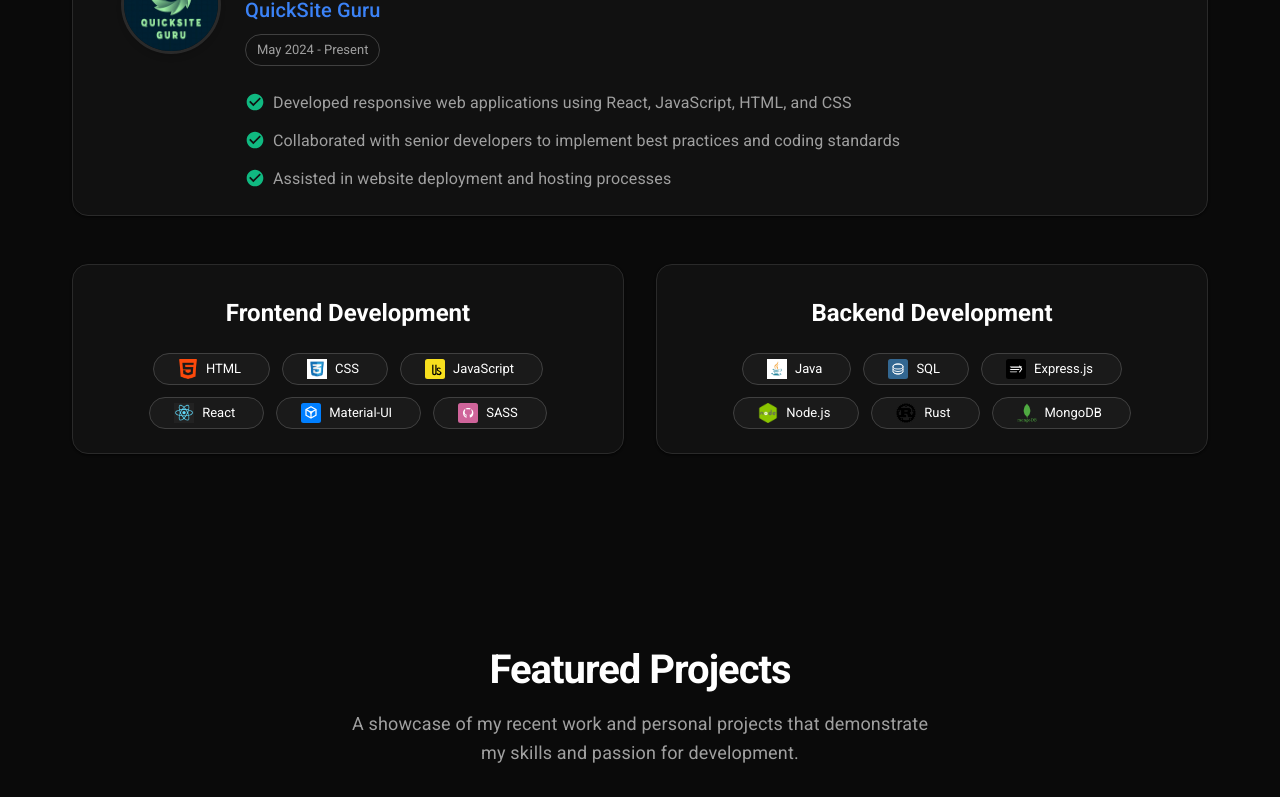
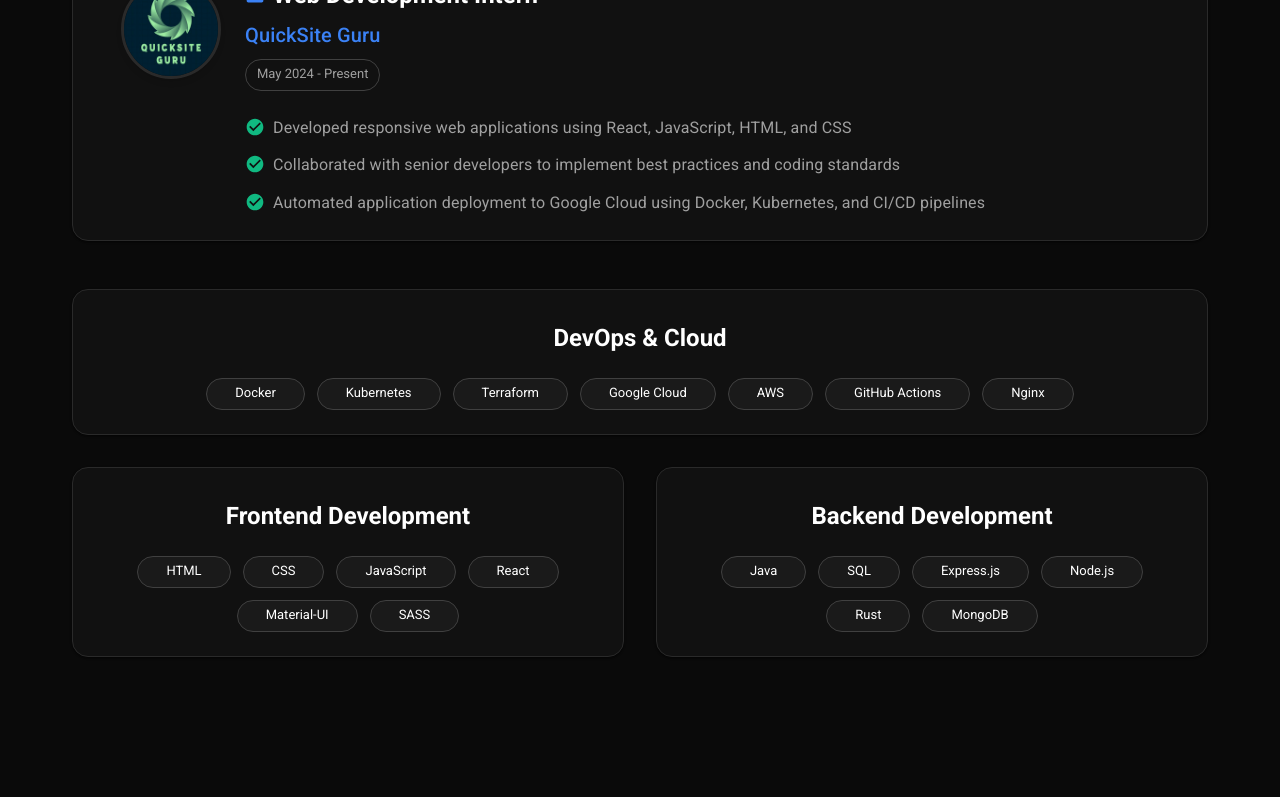
Before and after one commit to j-j0/portfolio, a React (Create React App) app: page / in a window 1280 px wide. Shown: the part 2000-2797 px from the top of the page. Built offline with nearby package versions, Linux system fonts and the light colour scheme.

Commit message:
website changes and readme

```diff
--- a/src/components/About.jsx
+++ b/src/components/About.jsx
@@ -1,11 +1,19 @@
 import React from "react";
 import about1 from "../pictures/about1.jpg";
-import { Code, Storage, Palette } from "@mui/icons-material";
+// Import a new icon for DevOps. Dns is a good one for infrastructure.
+import { Code, Storage, Dns } from "@mui/icons-material";
 import { Typography, Box, Card, CardContent } from "@mui/material";
 
 function About() {
 
+  // Re-ordered and updated the skills array
   const skills = [
+    {
+      // New DevOps entry
+      icon: <Dns sx={{ fontSize: "2rem", color: "var(--color-success)" }} />,
+      title: "DevOps & Cloud",
+      description: "Automating software delivery with CI/CD pipelines, containerization (Docker), and orchestration (Kubernetes). Experienced with Google Cloud and Infrastructure as Code (Terraform)."
+    },
     {
       icon: <Code sx={{ fontSize: "2rem", color: "var(--color-primary)" }} />,
       title: "Frontend Development",
@@ -15,11 +23,6 @@ function About() {
       icon: <Storage sx={{ fontSize: "2rem", color: "var(--color-accent)" }} />,
       title: "Backend Development",
       description: "Developing scalable server-side applications and APIs using various technologies including Node.js, Java, and database management."
-    },
-    {
-      icon: <Palette sx={{ fontSize: "2rem", color: "var(--color-success)" }} />,
-      title: "UI/UX Design",
-      description: "Creating intuitive user interfaces and experiences for web applications, focusing on usability and modern design principles."
     }
   ];
 
--- a/src/components/Experience.jsx
+++ b/src/components/Experience.jsx
@@ -5,22 +5,35 @@ import "../vars.css";
 
 const Experience = () => {
 
-  const frontendSkills = [
-    { name: "HTML", logo: require("../pictures/html.png") },
-    { name: "CSS", logo: require("../pictures/css.png") },
-    { name: "JavaScript", logo: require("../pictures/javascript.svg") },
-    { name: "React", logo: require("../pictures/react.png") },
-    { name: "Material-UI", logo: require("../pictures/material-ui.svg") },
-    { name: "SASS", logo: require("../pictures/sass.svg") }
+
+  const devopsSkills = [
+    { name: "Docker" },
+    { name: "Kubernetes" },
+    { name: "Terraform" },
+    { name: "Google Cloud" },
+    { name: "AWS" },
+    { name: "GitHub Actions" },
+    { name: "Nginx" },
   ];
 
+
+  const frontendSkills = [
+    { name: "HTML" },
+    { name: "CSS" },
+    { name: "JavaScript" },
+    { name: "React" },
+    { name: "Material-UI" },
+    { name: "SASS" }
+  ];
+
+
   const backendSkills = [
-    { name: "Java", logo: require("../pictures/java.png") },
-    { name: "SQL", logo: require("../pictures/sql.svg") },
-    { name: "Express.js", logo: require("../pictures/express.svg") },
-    { name: "Node.js", logo: require("../pictures/node.png") },
-    { name: "Rust", logo: require("../pictures/rust.png") },
-    { name: "MongoDB", logo: require("../pictures/mongodb.png") }
+    { name: "Java" },
+    { name: "SQL" },
+    { name: "Express.js" },
+    { name: "Node.js" },
+    { name: "Rust" },
+    { name: "MongoDB" }
   ];
 
   return (
@@ -138,7 +151,7 @@ const Experience = () => {
                   {[
                     "Developed responsive web applications using React, JavaScript, HTML, and CSS",
                     "Collaborated with senior developers to implement best practices and coding standards",
-                    "Assisted in website deployment and hosting processes"
+                    "Automated application deployment to Google Cloud using Docker, Kubernetes, and CI/CD pipelines",
                   ].map((achievement, index) => (
                     <Box
                       key={index}
@@ -173,79 +186,67 @@ const Experience = () => {
           </CardContent>
         </Card>
 
-        {/* Technical Skills */}
+        {/* Technical Skills Grid */}
         <Box
           sx={{
             display: "grid",
-            gridTemplateColumns: { xs: "1fr", md: "1fr 1fr" },
+            gridTemplateColumns: { xs: "1fr", lg: "1fr 1fr" },
             gap: 4,
           }}
         >
-          {/* Frontend Skills */}
+          {/* DevOps & Cloud Skills */}
           <Card
             sx={{
+              gridColumn: { xs: "span 1", lg: "span 2" },
               backgroundColor: "var(--color-surface)",
               border: "1px solid var(--color-border)",
               borderRadius: "var(--radius-lg)",
               transition: "var(--transition-normal)",
               "&:hover": {
-                borderColor: "var(--color-primary)",
+                borderColor: "var(--color-success)",
                 boxShadow: "var(--shadow-md)",
               },
             }}
           >
             <CardContent sx={{ padding: "2rem" }}>
-              <Typography
-                variant="h5"
-                sx={{
-                  color: "var(--color-text)",
-                  fontWeight: 600,
-                  marginBottom: 3,
-                  textAlign: "center",
-                }}
-              >
+              <Typography variant="h5" sx={{ color: "var(--color-text)", fontWeight: 600, marginBottom: 3, textAlign: "center" }}>
+                DevOps & Cloud
+              </Typography>
+              <Box sx={{ display: "flex", flexWrap: "wrap", gap: 1.5, justifyContent: "center" }}>
+                {devopsSkills.map((skill, index) => (
+                  <Chip
+                    key={index}
+                    label={skill.name}
+                    sx={{
+                      backgroundColor: "var(--color-surface-elevated)", color: "var(--color-text)", border: "1px solid var(--color-border-light)", padding: "0.5rem 1rem",
+                      "&:hover": { backgroundColor: "var(--color-success)", color: "white", transform: "translateY(-2px)", boxShadow: "var(--shadow-sm)" },
+                      transition: "var(--transition-normal)",
+                    }}
+                  />
+                ))}
+              </Box>
+            </CardContent>
+          </Card>
+
+          {/* Frontend Skills */}
+          <Card
+            sx={{
+              backgroundColor: "var(--color-surface)", border: "1px solid var(--color-border)", borderRadius: "var(--radius-lg)", transition: "var(--transition-normal)",
+              "&:hover": { borderColor: "var(--color-primary)", boxShadow: "var(--shadow-md)" },
+            }}
+          >
+            <CardContent sx={{ padding: "2rem" }}>
+              <Typography variant="h5" sx={{ color: "var(--color-text)", fontWeight: 600, marginBottom: 3, textAlign: "center" }}>
                 Frontend Development
               </Typography>
-
-              <Box
-                sx={{
-                  display: "flex",
-                  flexWrap: "wrap",
-                  gap: 1.5,
-                  justifyContent: "center",
-                }}
-              >
+              <Box sx={{ display: "flex", flexWrap: "wrap", gap: 1.5, justifyContent: "center" }}>
                 {frontendSkills.map((skill, index) => (
                   <Chip
                     key={index}
-                    icon={skill.logo ? (
-                      <Box
-                        component="img"
-                        src={skill.logo}
-                        alt={skill.name}
-                        sx={{
-                          width: 20,
-                          height: 20,
-                          objectFit: "contain",
-                        }}
-                      />
-                    ) : undefined}
                     label={skill.name}
                     sx={{
-                      backgroundColor: "var(--color-surface-elevated)",
-                      color: "var(--color-text)",
-                      border: "1px solid var(--color-border-light)",
-                      padding: skill.logo ? "0.5rem 1rem" : "0.5rem 1rem",
-                      "& .MuiChip-icon": {
-                        marginLeft: "8px",
-                        marginRight: "-4px",
-                      },
-                      "&:hover": {
-                        backgroundColor: "var(--color-primary)",
-                        color: "white",
-                        transform: "translateY(-2px)",
-                        boxShadow: "var(--shadow-sm)",
-                      },
+                      backgroundColor: "var(--color-surface-elevated)", color: "var(--color-text)", border: "1px solid var(--color-border-light)", padding: "0.5rem 1rem",
+                      "&:hover": { backgroundColor: "var(--color-primary)", color: "white", transform: "translateY(-2px)", boxShadow: "var(--shadow-sm)" },
                       transition: "var(--transition-normal)",
                     }}
                   />
@@ -257,68 +258,22 @@ const Experience = () => {
           {/* Backend Skills */}
           <Card
             sx={{
-              backgroundColor: "var(--color-surface)",
-              border: "1px solid var(--color-border)",
-              borderRadius: "var(--radius-lg)",
-              transition: "var(--transition-normal)",
-              "&:hover": {
-                borderColor: "var(--color-accent)",
-                boxShadow: "var(--shadow-md)",
-              },
+              backgroundColor: "var(--color-surface)", border: "1px solid var(--color-border)", borderRadius: "var(--radius-lg)", transition: "var(--transition-normal)",
+              "&:hover": { borderColor: "var(--color-accent)", boxShadow: "var(--shadow-md)" },
             }}
           >
             <CardContent sx={{ padding: "2rem" }}>
-              <Typography
-                variant="h5"
-                sx={{
-                  color: "var(--color-text)",
-                  fontWeight: 600,
-                  marginBottom: 3,
-                  textAlign: "center",
-                }}
-              >
+              <Typography variant="h5" sx={{ color: "var(--color-text)", fontWeight: 600, marginBottom: 3, textAlign: "center" }}>
                 Backend Development
               </Typography>
-
-              <Box
-                sx={{
-                  display: "flex",
-                  flexWrap: "wrap",
-                  gap: 1.5,
-                  justifyContent: "center",
-                }}
-              >
+              <Box sx={{ display: "flex", flexWrap: "wrap", gap: 1.5, justifyContent: "center" }}>
                 {backendSkills.map((skill, index) => (
                   <Chip
                     key={index}
-                    icon={skill.logo ? (
-                      <Box
-                        component="img"
-                        src={skill.logo}
-                        alt={skill.name}
-                        sx={{
-                          width: 20,
-                          height: 20,
-                          objectFit: "contain",
-                        }}
-                      />
-                    ) : undefined}
                     label={skill.name}
                     sx={{
-                      backgroundColor: "var(--color-surface-elevated)",
-                      color: "var(--color-text)",
-                      border: "1px solid var(--color-border-light)",
-                      padding: skill.logo ? "0.5rem 1rem" : "0.5rem 1rem",
-                      "& .MuiChip-icon": {
-                        marginLeft: "8px",
-                        marginRight: "-4px",
-                      },
-                      "&:hover": {
-                        backgroundColor: "var(--color-accent)",
-                        color: "white",
-                        transform: "translateY(-2px)",
-                        boxShadow: "var(--shadow-sm)",
-                      },
+                      backgroundColor: "var(--color-surface-elevated)", color: "var(--color-text)", border: "1px solid var(--color-border-light)", padding: "0.5rem 1rem",
+                      "&:hover": { backgroundColor: "var(--color-accent)", color: "white", transform: "translateY(-2px)", boxShadow: "var(--shadow-sm)" },
                       transition: "var(--transition-normal)",
                     }}
                   />
--- a/src/components/Projects.jsx
+++ b/src/components/Projects.jsx
@@ -6,12 +6,13 @@ const Projects = () => {
 
   const projects = [
     {
-      title: "E-Commerce Platform",
-      description: "A full-stack e-commerce application built with React and Node.js, featuring user authentication, payment processing, and admin dashboard.",
-      image: "https://images.unsplash.com/photo-1556742049-0cfed4f6a45d?w=400&h=250&fit=crop",
-      technologies: ["React", "Node.js", "MongoDB", "Stripe"],
-      github: "https://github.com/j-j0",
-      demo: "https://demo-link.com",
+      title: "Automated Cloud-Native Portfolio",
+      description: "This portfolio website, built with React, is deployed to Google Cloud Platform using a fully automated CI/CD pipeline. It demonstrates expertise in containerization with Docker, orchestration with Kubernetes, Infrastructure as Code with Terraform, and end-to-end automation with GitHub Actions.",
+      // A more fitting image for a DevOps project. Replace with a screenshot of your site or an architecture diagram!
+      image: "https://images.unsplash.com/photo-1581090464777-f3220bbe1b8b?w=400&h=250&fit=crop",
+      technologies: ["Docker", "Kubernetes", "Terraform", "Google Cloud", "GitHub Actions", "React", "Nginx"],
+      github: "https://github.com/j-j0/portfolio", // Make sure this links to your project repository!
+      demo: "http://34.54.179.243", // This is the live IP address from your Ingress!
       featured: true,
     },
     {
```
Also changed, not shown: 1 other file (tests, documents, lock files or other folders).
